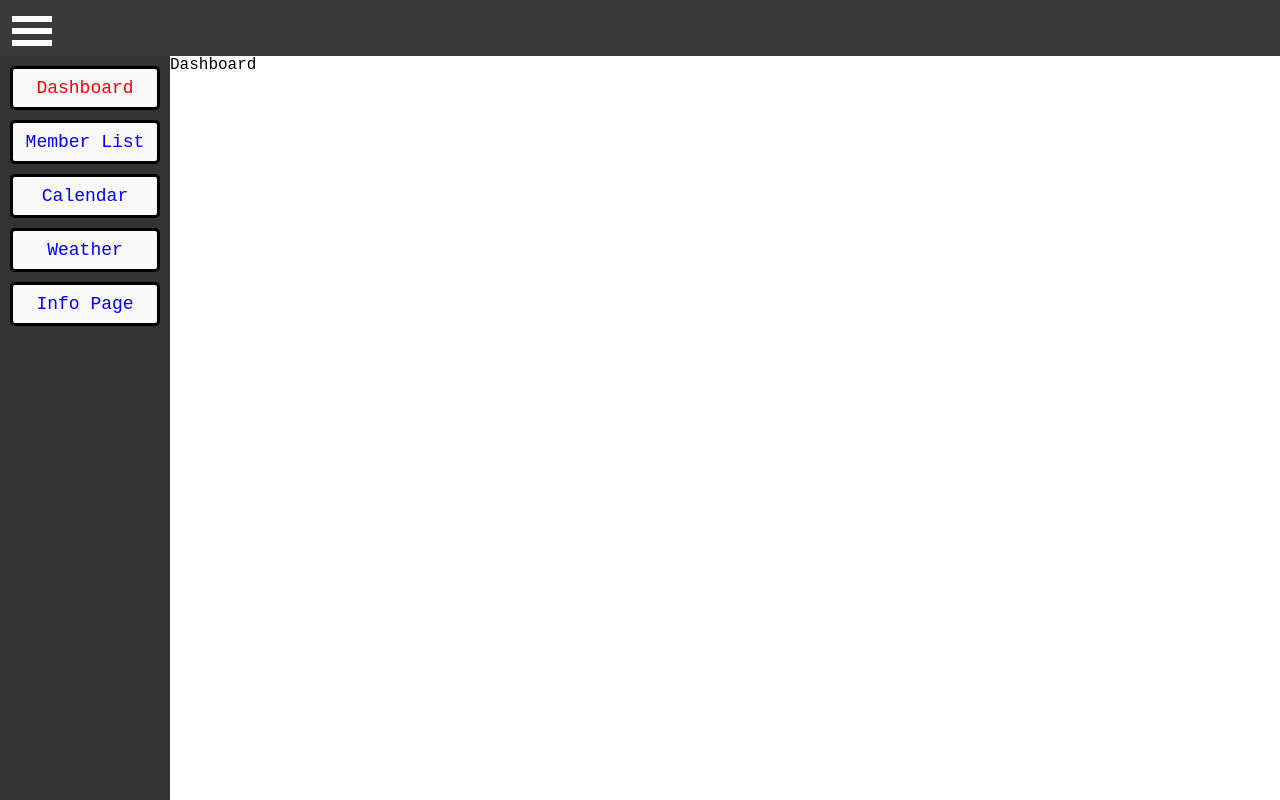
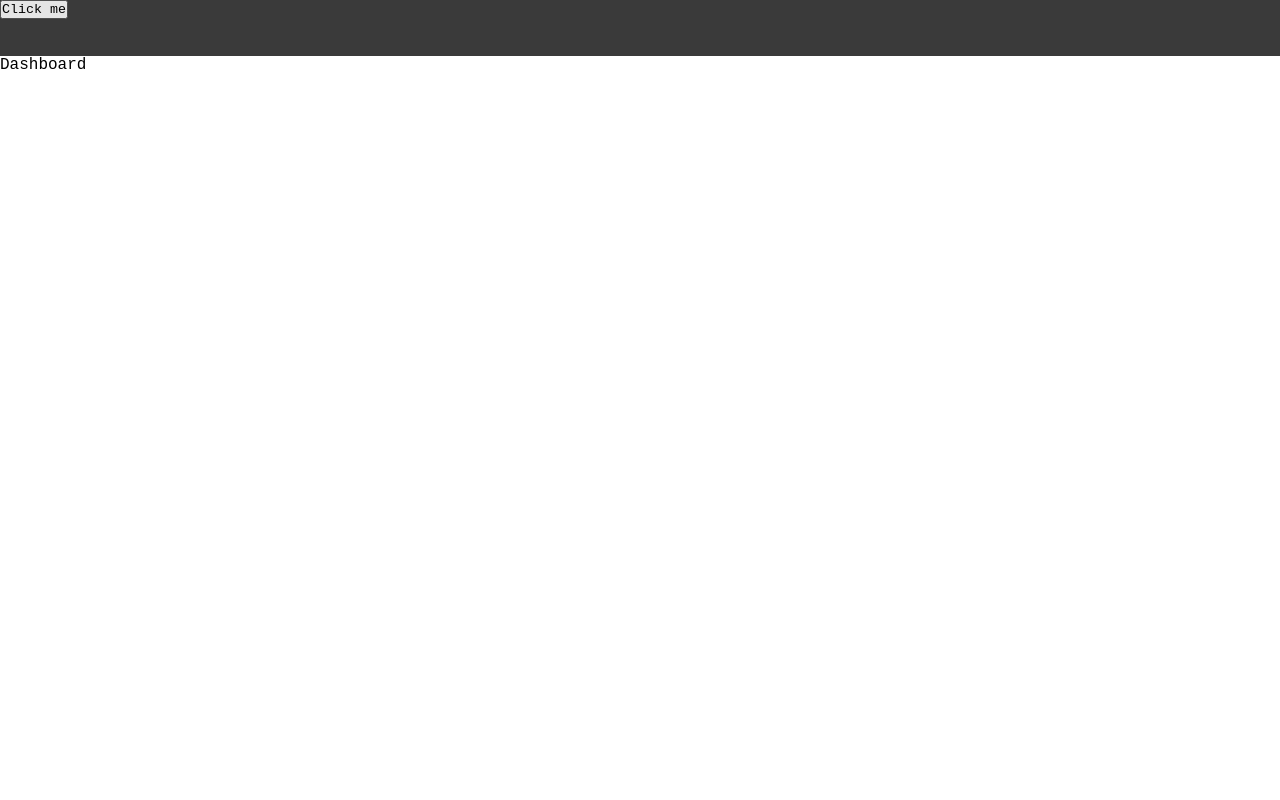
Before and after one commit to AljoschaDriemel/vanilla-cms, a React (Create React App) app in the folder client/: page / in a window 1280 px wide. Built offline with nearby package versions, Linux system fonts and the light colour scheme.

Commit message:
+appbar collapse function

```diff
--- a/client/src/pages/Cms/AppBar.jsx
+++ b/client/src/pages/Cms/AppBar.jsx
@@ -2,17 +2,29 @@ import React, { useState } from "react";
 import Navbar from "./Navbar";
 
 export default function AppBar() {
-  const [show, setShow] = useState(true);
+  const function1 = function myFunction() {
+    var x = document.getElementById("nav-container");
+    if (x.style.display === "block") {
+      x.style.display = "none";
+    } else {
+      x.style.display = "block";
+    }
+  }
+  /* const [show, setShow] = useState(true); */
   return (
+    <div>
     <div className="appbar">
-      <div className="hamburger" onClick={() => setShow((prev) => !prev)}>
+     {/*  <div className="hamburger" onClick={() => setShow((prev) => !prev)}>
         <svg viewBox="0 0 100 80" width="40" height="40" fill="white">
           <rect width="100" height="15" ></rect>
           <rect y="30" width="100" height="15"></rect>
           <rect y="60" width="100" height="15"></rect>
         </svg>
+      </div>   */}
+        <button onClick={function1}>Click me</button>
       </div>
-      {show && <Navbar />}
+      {/* {show && <Navbar />} */}
+
     </div>
   );
 }
--- a/client/src/pages/Cms/Cms.jsx
+++ b/client/src/pages/Cms/Cms.jsx
@@ -12,7 +12,7 @@ export default function Cms() {
   return (
     <>
       <AppBar />
-      {/* <Navbar /> */}
+      <Navbar />
         <Routes>
           <Route path="/" element={<Dashboard />} />
           <Route path="memberList" element={<MemberList />} />
--- a/client/src/pages/Cms/Navbar.jsx
+++ b/client/src/pages/Cms/Navbar.jsx
@@ -2,7 +2,7 @@ import { NavLink } from "react-router-dom";
 
 export default function Navbar() {
   return (
-    <div>
+    <div id="nav-container">
       <nav className="nav">
         <ul>
           <li>
--- a/client/src/pages/Cms/cms.css
+++ b/client/src/pages/Cms/cms.css
@@ -65,6 +65,16 @@
 
 .hamburger {
     padding: 12px;
-    width: 50px;
+    width: 65px;
     height: 100%;
+    /* border: solid 1px red; */
+    background-color: gray;
 }
+
+.f {
+  float: right;
+}
+
+#nav-container {
+  display: none;
+}
```
